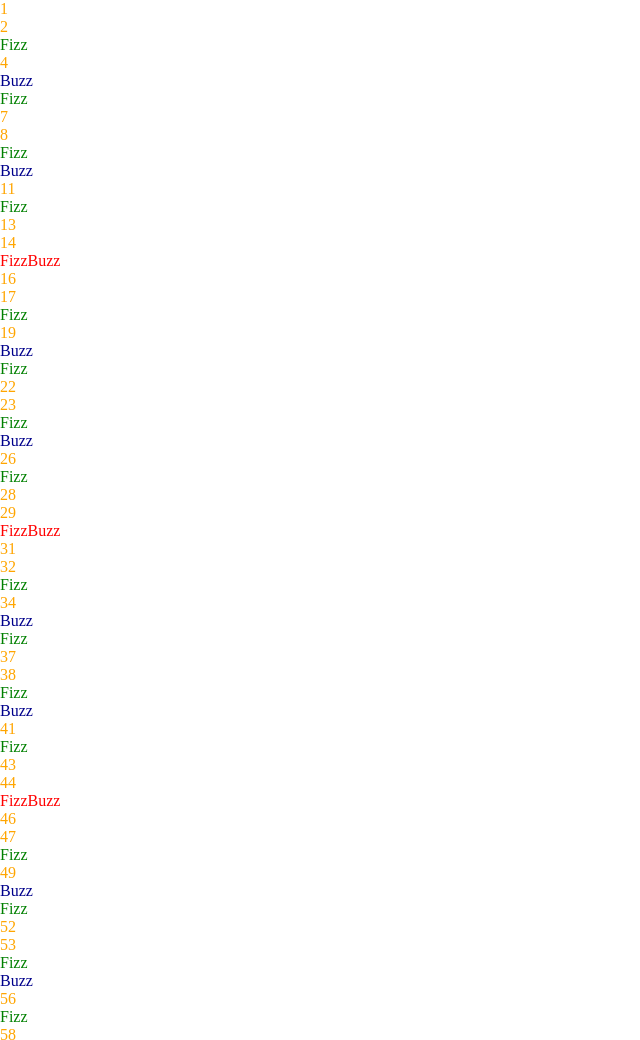
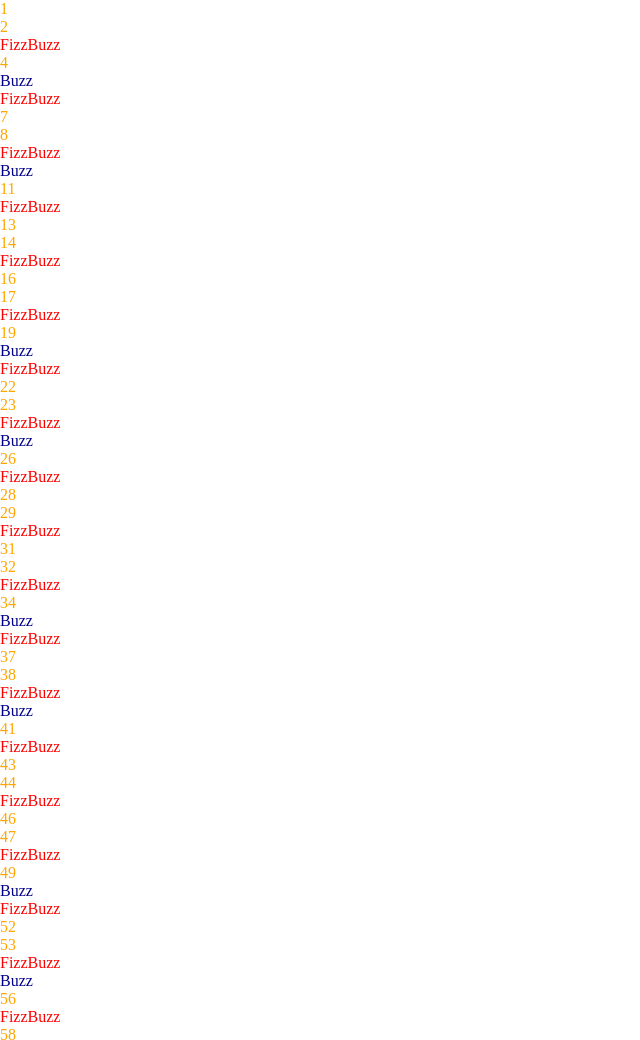
Before and after one commit to AlessioNapoletano/js-fizzbuzz, a plain HTML site: page index.html in a window 1280 px wide. Shown: the top 1040 px of the page, without its empty margins (0-640 px from the left). Drawn offline with Linux system fonts and the light colour scheme.

Commit message:
Fix a variable

```diff
--- a/css/style.css
+++ b/css/style.css
@@ -1,6 +1,7 @@
 *{
     margin: 0;
     padding: 0;
+    box-sizing: border-box;
 
 }
 
@@ -19,3 +20,8 @@
 .font-orange{
     color: orange;
 }
+
+.box{
+    border: 1px solid black;
+    margin: 1rem;
+}
--- a/js/script.js
+++ b/js/script.js
@@ -11,18 +11,17 @@ const element = document.getElementById("demo");
 
 let number = 0;
 
-for (let i = 0; i < 100; i++) {
-    number++;
-    console.log(number);
+for (let i = 1; i <= 100; i++) {
+    console.log(i);
 
-    if (number % 3 === 0 && number % 5 === 0) {
+    if (i % 3 === 0 && number % 5 === 0) {
         element.innerHTML += '<p class="font-red"> FizzBuzz </p>';
-    } else if (number % 3 === 0) {
+    } else if (i % 3 === 0) {
         element.innerHTML += '<p class="font-green"> Fizz </p>';
-    } else if (number % 5 === 0) {
+    } else if (i % 5 === 0) {
         element.innerHTML += '<p class="font-darkblue"> Buzz </p>';
     } else {
-        element.innerHTML += '<p class="font-orange"> ' + number + '</p>';
+        element.innerHTML += '<p class="font-orange"> ' + i + '</p>';
     }
 
 }
```
